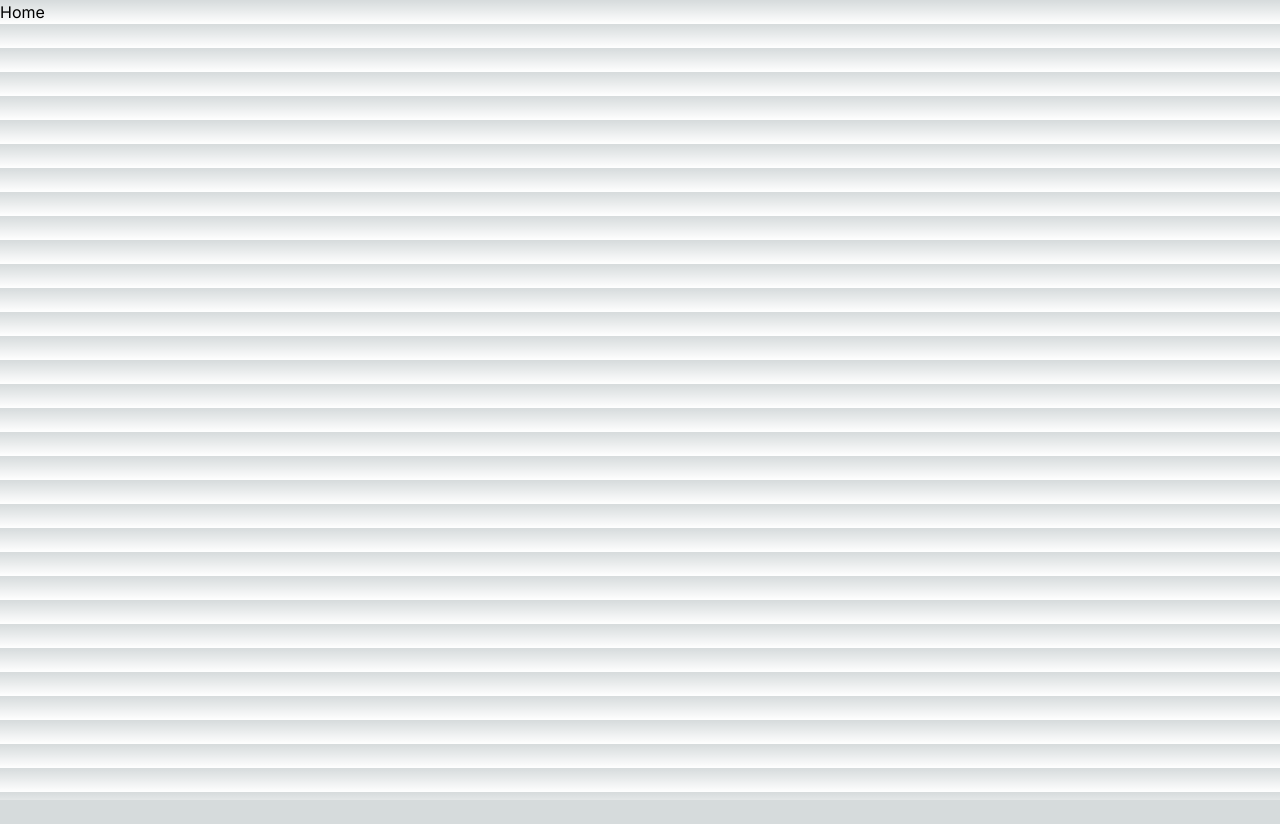
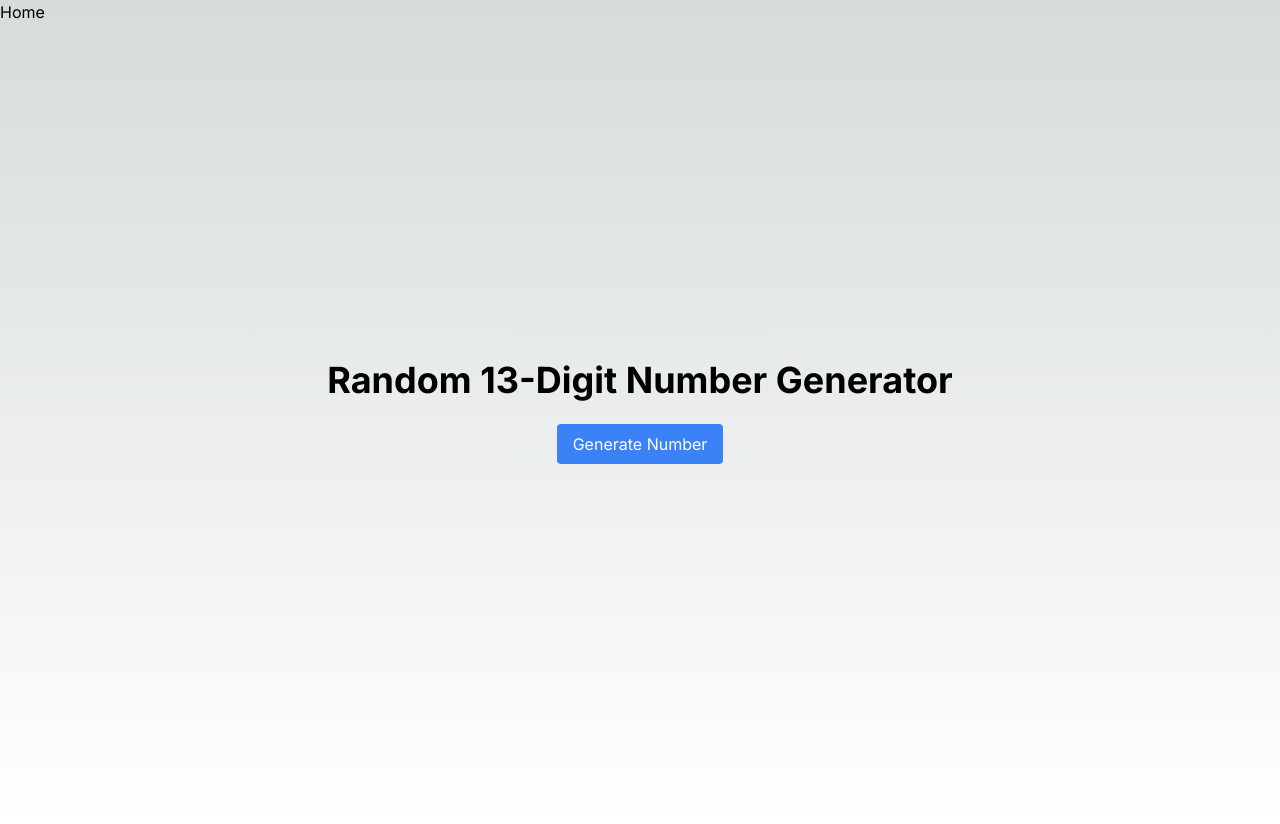
Before and after one commit to zbjs/fauxfactslab, a Next.js app: page / in a window 1280 px wide. Before the commit the page ends 800 px from the top, so only its background shows below. Built offline with nearby package versions, Linux system fonts and the light colour scheme.

Commit message:
success nid messages

```diff
--- a/package.json
+++ b/package.json
@@ -9,6 +9,7 @@
     "lint": "next lint"
   },
   "dependencies": {
+    "@heroicons/react": "^2.1.3",
     "next": "14.2.3",
     "react": "^18",
     "react-dom": "^18",
--- a/src/app/page.tsx
+++ b/src/app/page.tsx
@@ -1,9 +1,11 @@
+import NID from "@/components/AdditionalTools/NID/NID";
 import React from "react";
 
 const Home = () => {
   return (
     <div>
       <h1>Home</h1>
+      <NID />
     </div>
   );
 };
--- a/src/components/AdditionalTools/NID/NID.tsx
+++ b/src/components/AdditionalTools/NID/NID.tsx
@@ -1,7 +1,66 @@
-import React from "react";
+// pages/nid.tsx
+"use client";
+import React, { useState } from "react";
+import { ClipboardIcon } from "@heroicons/react/24/solid";
 
 const NID = () => {
-  return <div>NID</div>;
+  const [number, setNumber] = useState<string | null>(null);
+  const [message, setMessage] = useState<string | null>(null);
+
+  const generateRandomNumber = () => {
+    const randomNumber = Math.floor(Math.random() * 10 ** 13)
+      .toString()
+      .padStart(13, "0");
+    setNumber(randomNumber);
+    setMessage(null);
+  };
+
+  const copyToClipboard = () => {
+    if (number) {
+      navigator.clipboard
+        .writeText(number)
+        .then(() => setMessage("Copied to clipboard!"))
+        .catch(() => setMessage("Failed to copy!"));
+    }
+  };
+
+  return (
+    <div className="flex flex-col items-center justify-center min-h-screen py-2">
+      <h1 className="text-4xl font-bold mb-6">
+        Random 13-Digit Number Generator
+      </h1>
+      <div className="mb-6">
+        <button
+          onClick={generateRandomNumber}
+          className="bg-blue-500 text-white px-4 py-2 rounded hover:bg-blue-700 focus:outline-none focus:ring-2 focus:ring-blue-500 focus:ring-opacity-50"
+        >
+          Generate Number
+        </button>
+      </div>
+      {number && (
+        <div className="flex items-center space-x-2 mb-4">
+          <span className="text-2xl font-mono">{number}</span>
+          <button
+            onClick={copyToClipboard}
+            className="bg-green-500 text-white p-2 rounded hover:bg-green-700 focus:outline-none focus:ring-2 focus:ring-green-500 focus:ring-opacity-50"
+          >
+            <ClipboardIcon className="h-6 w-6" />
+          </button>
+        </div>
+      )}
+      {message && (
+        <div
+          className={`text-lg ${
+            message === "Copied to clipboard!"
+              ? "text-green-500"
+              : "text-red-500"
+          }`}
+        >
+          {message}
+        </div>
+      )}
+    </div>
+  );
 };
 
 export default NID;
```
Also changed, not shown: 1 other file (tests, documents, lock files or other folders).
